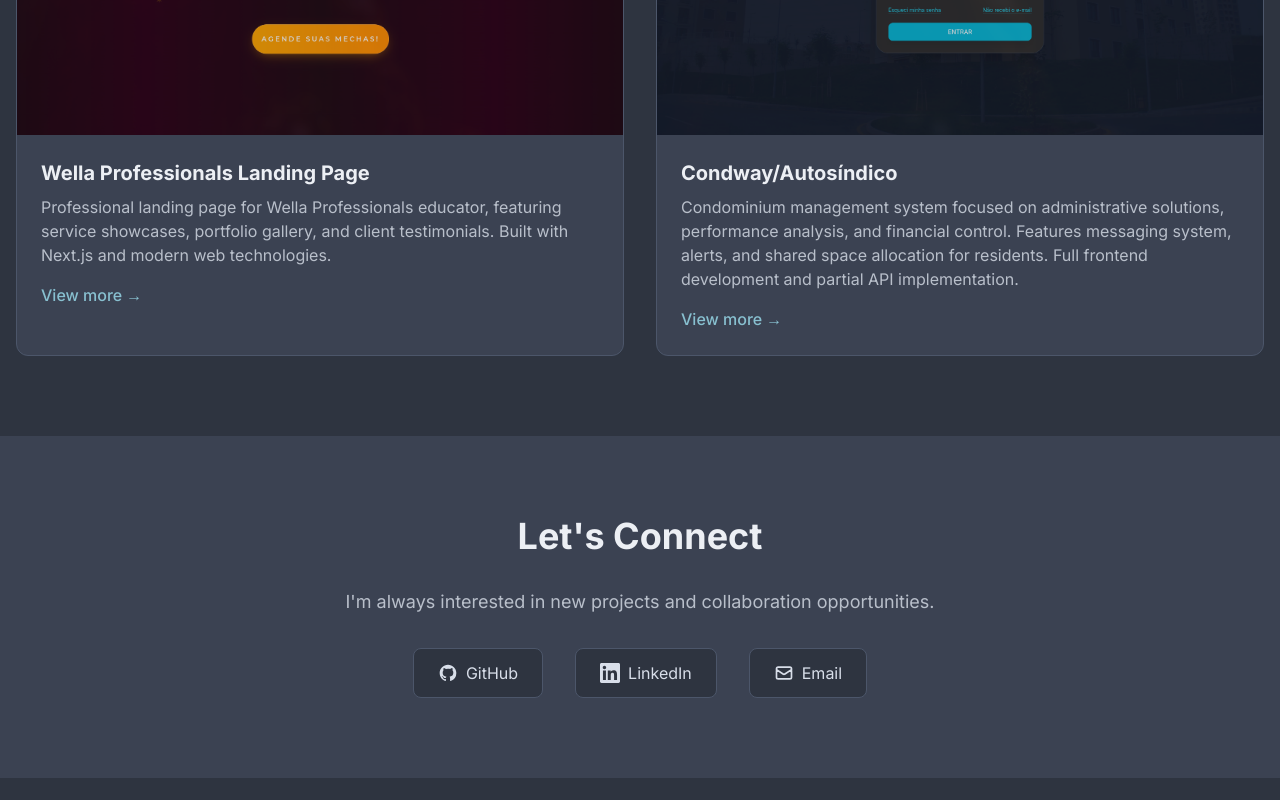
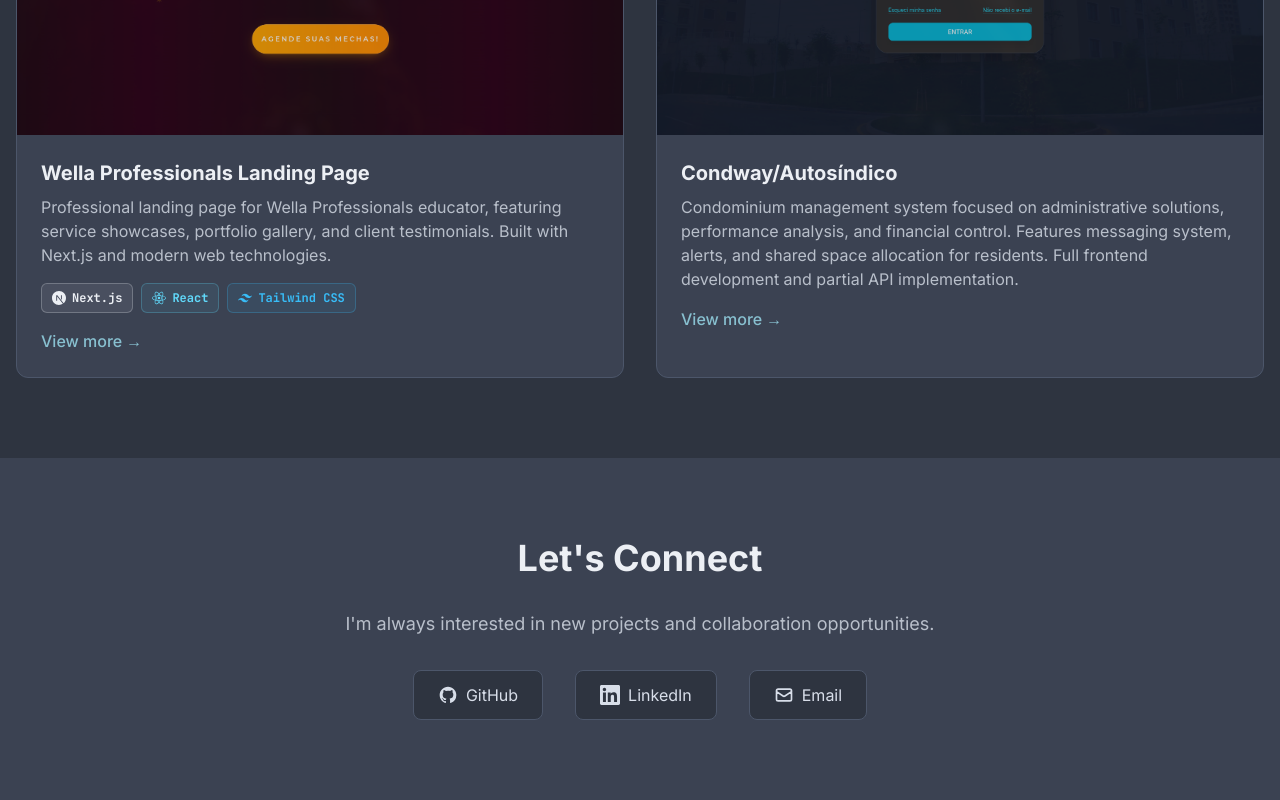
Before and after one commit to nsalgado2000/portfolio-nsalgado, a Next.js app: page / in a window 1280 px wide. Shown: the part 2740-3540 px from the top of the page. Before the commit the page ends 3518 px from the top, so only its background shows below. Built offline with nearby package versions, Linux system fonts and the light colour scheme; no server answers.

Commit message:
add new badges

```diff
--- a/package.json
+++ b/package.json
@@ -13,6 +13,7 @@
     "pdfjs-dist": "^5.4.449",
     "react": "^19.0.0",
     "react-dom": "^19.0.0",
+    "react-icons": "^5.7.0",
     "react-pdf": "^10.2.0"
   },
   "devDependencies": {
--- a/src/app/components/Projects.jsx
+++ b/src/app/components/Projects.jsx
@@ -1,6 +1,7 @@
 import Link from 'next/link';
 import Image from 'next/image';
 import ProjectBadges from './ProjectBadges';
+import TechTags from './TechTags';
 
 const projects = [
   {
@@ -11,6 +12,7 @@
     image: '/project-1.png',
     status: 'done',
     authorship: 'solo',
+    stack: ['Next.js', 'React', 'Tailwind CSS'],
   },
   {
     id: 2,
@@ -64,6 +66,7 @@
                 <p className="text-[#D8DEE9]/80 mb-4">
                   {project.description}
                 </p>
+                <TechTags stack={project.stack} />
                 <span className="text-[#88C0D0] hover:text-[#81A1C1] font-medium inline-flex items-center">
                   View more <span className="ml-1">→</span>
                 </span>
--- /dev/null
+++ b/src/app/components/TechTags.jsx
@@ -0,0 +1,53 @@
+import {
+  SiNextdotjs,
+  SiReact,
+  SiTailwindcss,
+  SiSpringboot,
+  SiFastapi,
+  SiPython,
+  SiJavascript,
+  SiTypescript,
+} from 'react-icons/si';
+import { FaJava } from 'react-icons/fa';
+
+const TECH_META = {
+  'Next.js': { Icon: SiNextdotjs, color: '#ECEFF4' },
+  React: { Icon: SiReact, color: '#61DAFB' },
+  'Tailwind CSS': { Icon: SiTailwindcss, color: '#38BDF8' },
+  Java: { Icon: FaJava, color: '#EBCB8B' },
+  'Spring Boot': { Icon: SiSpringboot, color: '#A3BE8C' },
+  FastAPI: { Icon: SiFastapi, color: '#A3BE8C' },
+  Python: { Icon: SiPython, color: '#EBCB8B' },
+  JavaScript: { Icon: SiJavascript, color: '#EBCB8B' },
+  TypeScript: { Icon: SiTypescript, color: '#81A1C1' },
+};
+
+export default function TechTags({ stack }) {
+  if (!stack || stack.length === 0) return null;
+
+  return (
+    <div className="flex flex-wrap gap-2 mb-4">
+      {stack.map((tech) => {
+        const meta = TECH_META[tech];
+        const Icon = meta?.Icon;
+        const color = meta?.color ?? '#D8DEE9';
+
+        return (
+          <span
+            key={tech}
+            className="inline-flex items-center gap-1.5 rounded-md border px-2.5 py-1.5 text-xs font-semibold transition-colors"
+            style={{
+              fontFamily: 'var(--font-jetbrains-mono)',
+              color,
+              borderColor: `${color}40`,
+              backgroundColor: `${color}14`,
+            }}
+          >
+            {Icon && <Icon className="h-3.5 w-3.5 shrink-0" aria-hidden="true" />}
+            {tech}
+          </span>
+        );
+      })}
+    </div>
+  );
+}
```
Also changed, not shown: 1 other file (tests, documents, lock files or other folders).
